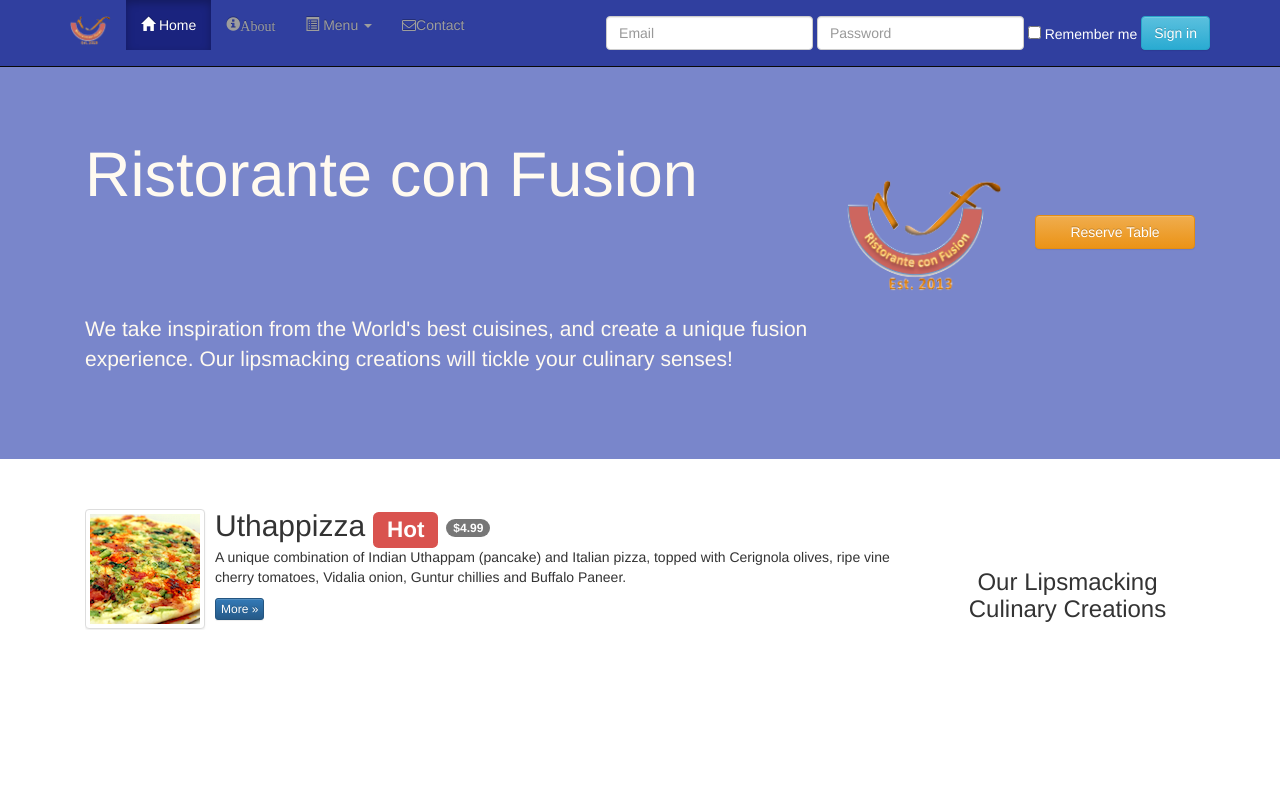
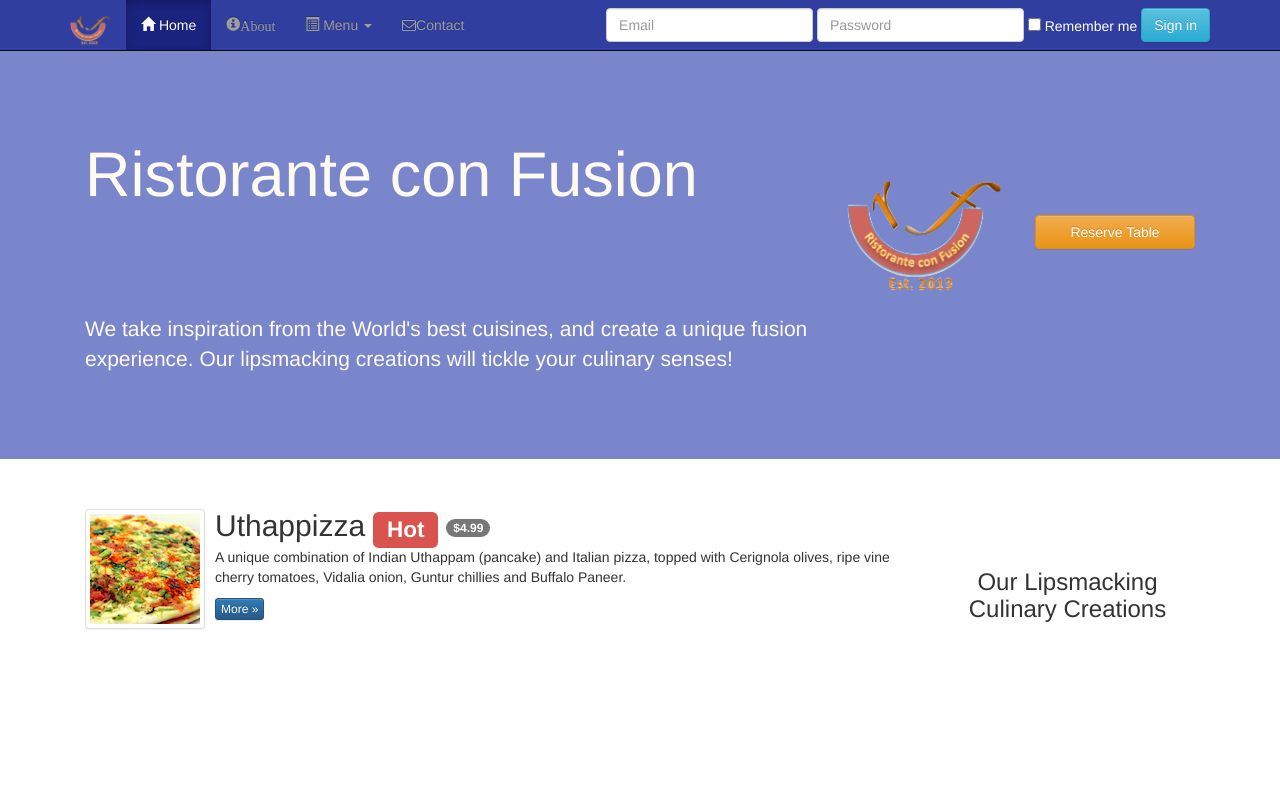
Before and after one commit to CuJIa3eMJIu/CuJIa3eMJIu.github.io, a plain HTML site: page index.html in a window 1280 px wide. Shown: the top 800 px of the page. Drawn offline with nearby package versions, Linux system fonts and the light colour scheme.

Commit message:
Added files via upload

```diff
--- a/css/myStyles.css
+++ b/css/myStyles.css
@@ -32,7 +32,7 @@ body{
     padding:50px 0px 0px 0px;
     z-index:0;
 }
-
+.navbar-form {margin-top: 0px; margin-bottom: 0px;}
 .navbar-inverse {
      background: #303F9F;
 }
```
Also changed, not shown: index.html (+2 -1 lines).
